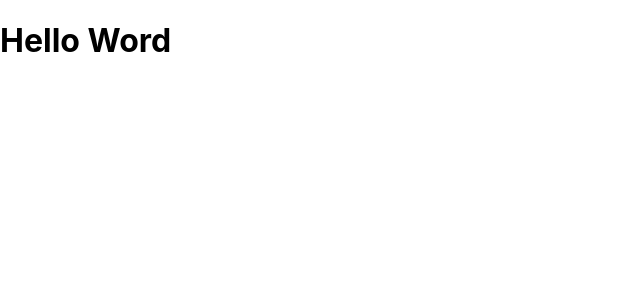
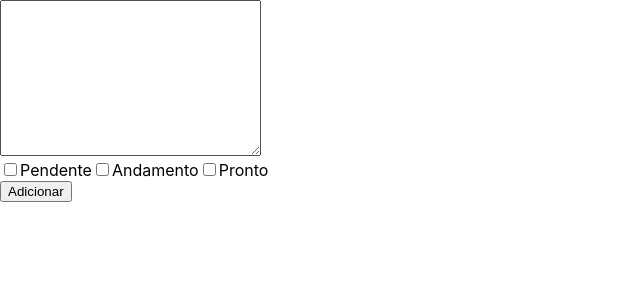
Before and after one commit to PedroPDIN/ebytr-to-do-list-front-end, a React (Create React App) app: page / in a window 1280 px wide. Shown: the top 300 px of the page, without its empty margins (0-640 px from the left). Built offline with nearby package versions, Linux system fonts and the light colour scheme.

Commit message:
feat(componentes): adiciona componente new task.

```diff
--- a/src/App.jsx
+++ b/src/App.jsx
@@ -1,6 +1,11 @@
 import React from 'react';
+import Main from './pages';
 import './App.css';
 
-const App = () => <h1>Hello Word</h1>;
+const App = () => {
+  return (
+    <Main />
+  );
+};
 
 export default App;
--- /dev/null
+++ b/src/components/NewTask/index.jsx
@@ -0,0 +1,36 @@
+import React from 'react';
+
+const NewTask = () => {
+  return (
+    <div>
+      <form action="">
+        <div>
+          <textarea name="text-task" cols="30" rows="10" />
+        </div>
+
+        <div>
+          <label htmlFor="pending">
+            <input type="checkbox" name="pending" />
+            Pendente
+          </label>
+
+          <label htmlFor="progress">
+            <input type="checkbox" name="pending" />
+            Andamento
+          </label>
+
+          <label htmlFor="ready">
+            <input type="checkbox" name="pending" />
+            Pronto
+          </label>
+        </div>
+
+        <div>
+          <button type="button">Adicionar</button>
+        </div>
+      </form>
+    </div>
+  );
+};
+
+export default NewTask;
--- /dev/null
+++ b/src/components/index.jsx
@@ -0,0 +1,7 @@
+import NewTask from './NewTask';
+
+const COMPONENTS = {
+  NewTask,
+};
+
+export default COMPONENTS;
--- a/src/index.jsx
+++ b/src/index.jsx
@@ -2,10 +2,11 @@ import React from 'react';
 import ReactDOM from 'react-dom/client';
 import './index.css';
 import App from './App';
+import TaskProvider from './store/provider';
 
 const root = ReactDOM.createRoot(document.getElementById('root'));
 root.render(
-  <React.StrictMode>
+  <TaskProvider>
     <App />
-  </React.StrictMode>,
+  </TaskProvider>,
 );
--- a/src/pages/index.jsx
+++ b/src/pages/index.jsx
@@ -0,0 +1,12 @@
+import React from 'react';
+import COMPONENTS from '../components';
+
+const Main = () => {
+  return (
+    <main>
+      <COMPONENTS.NewTask />
+    </main>
+  );
+};
+
+export default Main;
--- a/src/store/index.jsx
+++ b/src/store/index.jsx
@@ -1,3 +1,3 @@
-import contextValue from './provider';
+import TaskProvider from './provider';
 
-export default contextValue;
+export default TaskProvider;
```
Also changed, not shown: .eslintrc.json, src/pages/NewTask/index.jsx (deleted).
